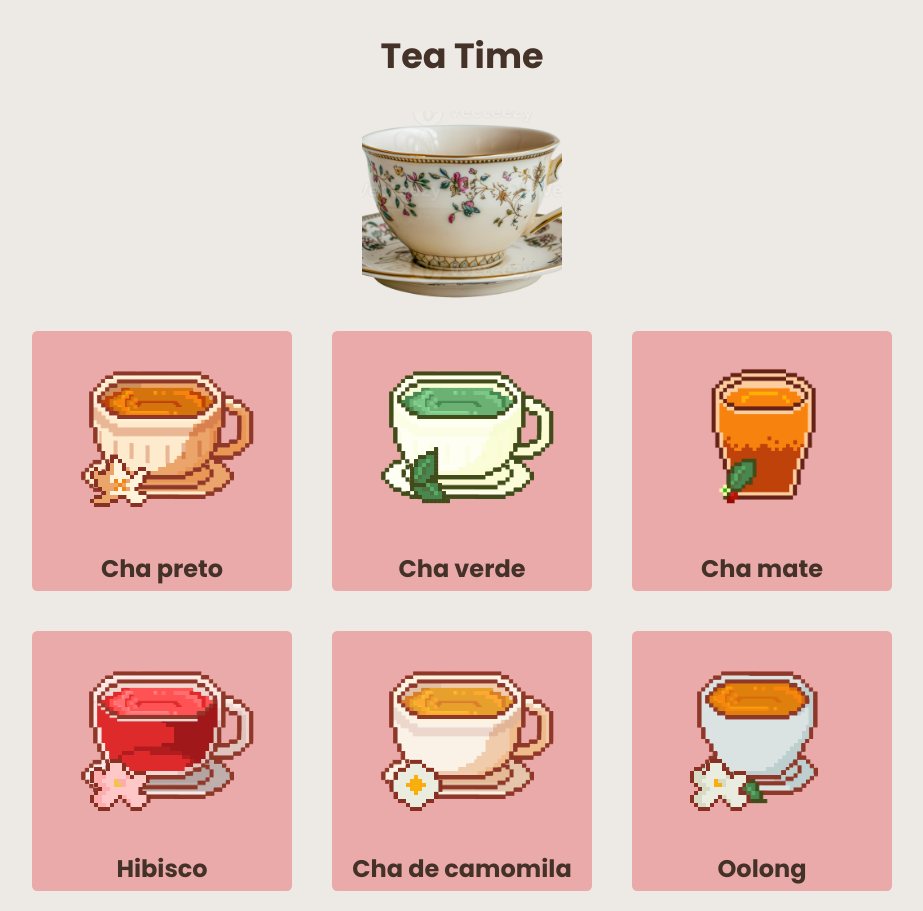
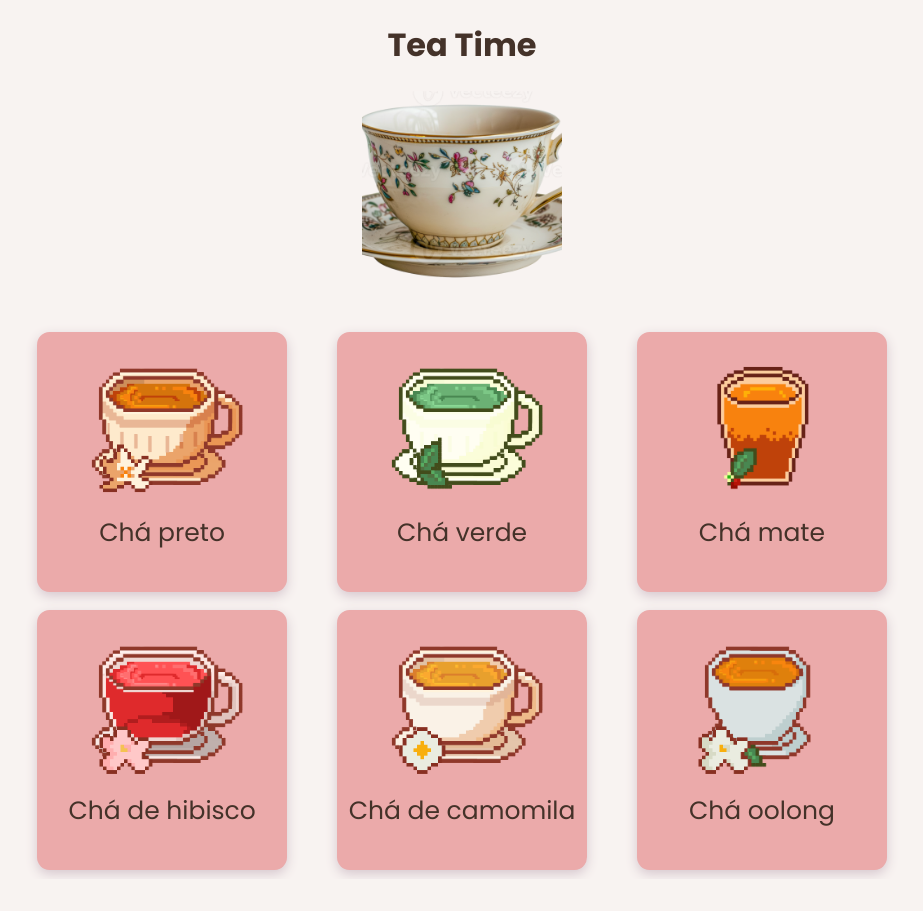
Before and after one commit to Giuliamourac/TeaTime, a plain HTML site: page index.html in a window 1280 px wide. Shown: the whole page, without its empty margins (178-1101 px from the left). After the commit the page ends 879 px from the top, so only its background shows below. Drawn offline with Linux system fonts and the light colour scheme.

Commit message:
Refactor: melhora semantica, css

```diff
--- a/CSS/popup.css
+++ b/CSS/popup.css
@@ -1,8 +1,9 @@
 @import url('https://fonts.googleapis.com/css2?family=Fredoka:wght@300..700&family=Poppins:ital,wght@0,100;0,200;0,300;0,400;0,500;0,600;0,700;0,800;0,900;1,100;1,200;1,300;1,400;1,500;1,600;1,700;1,800;1,900&display=swap');
 
-section:first-child
+#popup
 {
     position: fixed;
+    justify-items: center;
     top: 10vw;
     left: 35vw;
     right: 35vw;
@@ -12,17 +13,23 @@ section:first-child
     z-index: 1000;
 }
 
-#tituloPopup
+#popupFechar
 {
-    margin: 0;
-    font-size: 1.7vw;
+    font-size: 0.8vw;
+    display: inline;
+    margin: 1vw;
+    border-radius: 50%;
+    width: 1.5vw;
+    max-width: 5rem;
+    height: 1.5vw;
+    max-height: 5rem;
 }
 
 button
 {
     border: 0;
-    color: #443229;
-    background-color: #EDEAE5;
+    color: #7A5C58;
+    background-color: #fde7b6;
     font-weight: 900;
 }
 
@@ -32,14 +39,23 @@ button:hover
     transition: 0.3s;
 }
 
-#popupFechar
+#tituloPopup
 {
-    font-size: 0.8vw;
-    display: inline;
-    margin: 1vw;
-    border-radius: 50%;
-    width: 1.5vw;
-    height: 1.5vw;
+    font-size: 1.7vw;
+    margin: 0;
+}
+
+#popup img
+{
+    display: block;
+    width: 15.5vw;
+    height: 15.5vw;
+}
+
+#timer
+{
+    font-size: 1.3vw;
+    font-weight: bold;
 }
 
 #start, #stop
@@ -52,13 +68,6 @@ button:hover
     margin: 0.3vw;
 }
 
-#popup img
-{
-    display: block;
-    width: 15.5vw;
-    height: 15.5vw;
-}
-
 #popup button img, #popup button:nth-child(2)
 {
     justify-self: center;
@@ -66,12 +75,6 @@ button:hover
     background-color:rgba(255, 255, 255, 0);
     width: 1.3vw;
     height: 1.3vw;
-}
-
-#timer
-{
-    font-size: 1.3vw;
-    font-weight: bold;
 }
 
 #overlay
--- a/CSS/style.css
+++ b/CSS/style.css
@@ -2,55 +2,78 @@
 
 body
 {
-    user-select: none;
+    background-color: #F8F3F1;
     color: #443229;
     font-family: "Poppins", sans-serif;
     font-weight: 100;
     font-style: normal;
-    background-color: #EDEAE5;
     margin: 0px;
     padding: 0px;
+    user-select: none;
 }
 
-section
+main
 {
     display: flex;
     flex-direction: column;
+    align-items: center;
     justify-content: center;
-    justify-items: center;
+}
+
+
+main > section {
+    display: flex;
+    flex-direction: row;
+    justify-content: center;
+    gap: 2rem;
+}
+
+header {
+    display: flex;
+    flex-direction: column;
     align-items: center;
+    justify-content: center;
+    margin-bottom: 2rem;
 }
 
 h1
 {
-    font-size: 35px;
-}
-
-div
-{
-    display: flex;
-    flex-direction: row;
+    font-size: 2.5vw;
+    align-self: center;
 }
 
 img
 {
+    height: 200px;
     width: 200px;
-    height: 200px;
 }
 
-article
+figure
 {
     display: flex;
-    flex-direction: column;
     align-items: center;
     background-color: #ebaaaa;
-    border-radius: 2%;
-    width: 260px;
+    border-radius: 5%;
+    box-shadow: 0 4px 12px #D6C7CE;
+    flex-direction: column;
     height: 260px;
-    margin: 20px;
+    margin: 0.7vw;
+    width: 250px;
 }
 
-article:hover
+figure img
+{
+    height: 70%;
+    width: 70%;
+}
+
+figcaption
+{
+    font-size: 25px;
+    font-weight: bolder;
+}
+
+figure:hover
 {
     transition: 0.5s;
     scale: 105%;
--- a/Js/script.js
+++ b/Js/script.js
@@ -5,7 +5,7 @@ var fechar = document.querySelector("#popupFechar");
 var start = document.querySelector("#start");
 var stopT = document.querySelector("#stop");
 var timer = document.querySelector("#timer");
-var cha = document.querySelectorAll("article");
+var cha = document.querySelectorAll("figure");
 var overlay = document.querySelector("#overlay");
 var reset = document.querySelector("#reset")
 
--- a/index.html
+++ b/index.html
@@ -7,64 +7,68 @@
     <link rel="stylesheet" href="CSS/popup.css">
 </head>
 <body>
-    <section id="popup" style="display: none;">
-        <button id="popupFechar">X</button>
+    <section id="popup" style="display: none;" role="dialog">
+        <button id="popupFechar" aria-label="Fechar popup">X</button>
         <h2 id="tituloPopup">Chá Teste</h2>
 
         <img src="Imagens/chá de camomila.png" alt="Desenho de uma caneca de chá de camomila" id="fotoPopup">
 
-        <p id="timer"></p>
+        <p id="timer" aria-label="Timer"></p>
 
         <div>
-            <button id="start">comecar</button>
-            <button id="reset">
+            <button id="start" aria-label="Comecar timer">comecar</button>
+            <button id="reset" aria-label="Resetar timer">
                 <img src="Imagens/reset.png" alt="botão para resetar">
             </button>
-            <button id="stop">parar</button>
+            <button id="stop" aria-label="Parar timer">parar</button>
         </div>
     </section>
 
     <div id="overlay"></div>
 
-    <section>
-        <h1>Tea Time</h1>
+    <header>
+        <h1 tabindex="0">Tea Time</h1>
 
         <img src="Imagens/TESTE2.png" alt="teste">
+    </header>
 
-        <div>
-            <article data-titulo="Chá Preto ☕" data-tempo="3" data-foto="Imagens/chaPreto.png">
+    <main>
+
+        <section>
+            <figure data-titulo="Chá Preto ☕" data-tempo="3" data-foto="Imagens/chaPreto.png" role="button" aria-controls="popup" tabindex="1">
                 <img src="Imagens/chaPreto.png" alt="Desenho de uma caneca de chá preto">
-                <h2>Cha preto</h2>
-            </article>
+                <figcaption>Chá preto</figcaption>
+            </figure>
 
-            <article data-titulo="Chá verde ☕" data-tempo="3" data-foto="Imagens/chaVerde.png">
+            <figure data-titulo="Chá verde ☕" data-tempo="3" data-foto="Imagens/chaVerde.png" role="button" aria-controls="popup" tabindex="2">
                 <img src="Imagens/chaVerde.png" alt="Desenho de uma caneca de chá verde">
-                <h2>Cha verde</h2>
-            </article>
+                <figcaption>Chá verde</figcaption>
+            </figure>
 
-            <article data-titulo="Chá Mate ☕" data-tempo="4" data-foto="Imagens/chaMate.png">
+            <figure data-titulo="Chá Mate ☕" data-tempo="4" data-foto="Imagens/chaMate.png" role="button" aria-controls="popup" tabindex="3">
                 <img src="Imagens/chaMate.png" alt="Desenho de um copo de chá mate">
-                <h2>Cha mate</h2>
-            </article>
-        </div>
+                <figcaption>Chá mate</figcaption>
+            </figure>
+        </section>
 
-        <div>
-            <article data-titulo="Chá de hibisco ☕" data-tempo="6" data-foto="Imagens/chaHibisco.png">
+        <section>
+            <figure data-titulo="Chá de hibisco ☕" data-tempo="6" data-foto="Imagens/chaHibisco.png" role="button" aria-controls="popup" tabindex="4">
                 <img src="Imagens/chaHibisco.png" alt="xícara de chá de hibisco">
-                <h2>Hibisco</h2>
-            </article>
+                <figcaption>Chá de hibisco</figcaption>
+            </figure>
 
-            <article data-titulo="Chá de camomila ☕" data-tempo="4" data-foto="Imagens/chaCamomila.png">
+            <figure data-titulo="Chá de camomila ☕" data-tempo="4" data-foto="Imagens/chaCamomila.png" role="button" aria-controls="popup" tabindex="5">
                 <img src="Imagens/chaCamomila.png" alt="Desenho de uma xícara de chá de camomila">
-                <h2>Cha de camomila</h2>
-            </article>
+                <figcaption>Chá de camomila</figcaption>
+            </figure>
 
-            <article data-titulo="Chá oolong ☕" data-tempo="4" data-foto="Imagens/oolong.png">
+            <figure data-titulo="Chá oolong ☕" data-tempo="4" data-foto="Imagens/oolong.png" role="button" aria-controls="popup" tabindex="6">
                 <img src="Imagens/oolong.png" alt="xícara de chá Oolong">
-                <h2>Oolong</h2>
-            </article>
-        </div>
-    </section>
+                <figcaption>Chá oolong</figcaption>
+            </figure>
+        </section>
+    </main>
+
+<script src="Js/script.js"></script>
 </body>
-<script src="Js/script.js"></script>
 </html>
```
